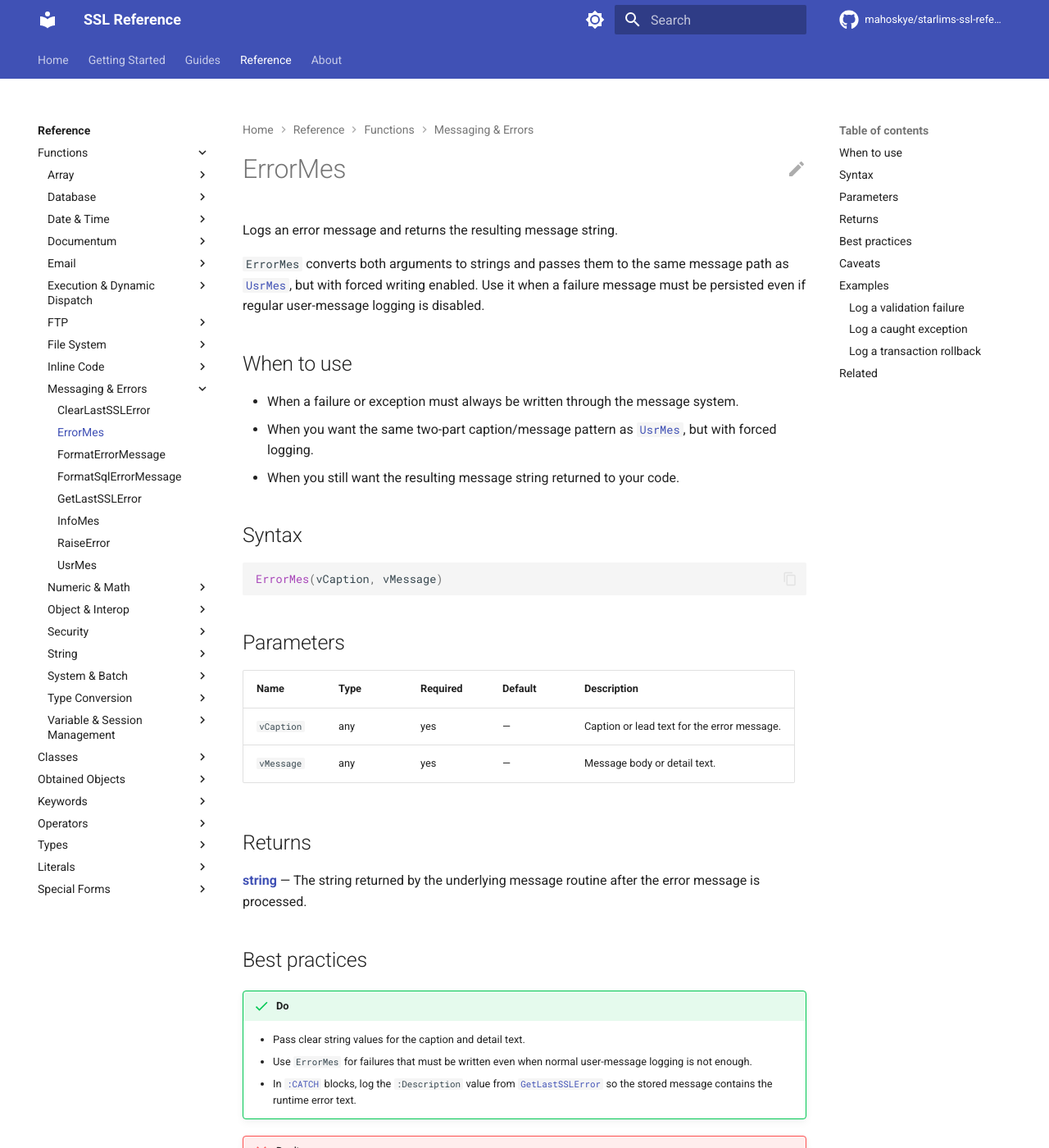
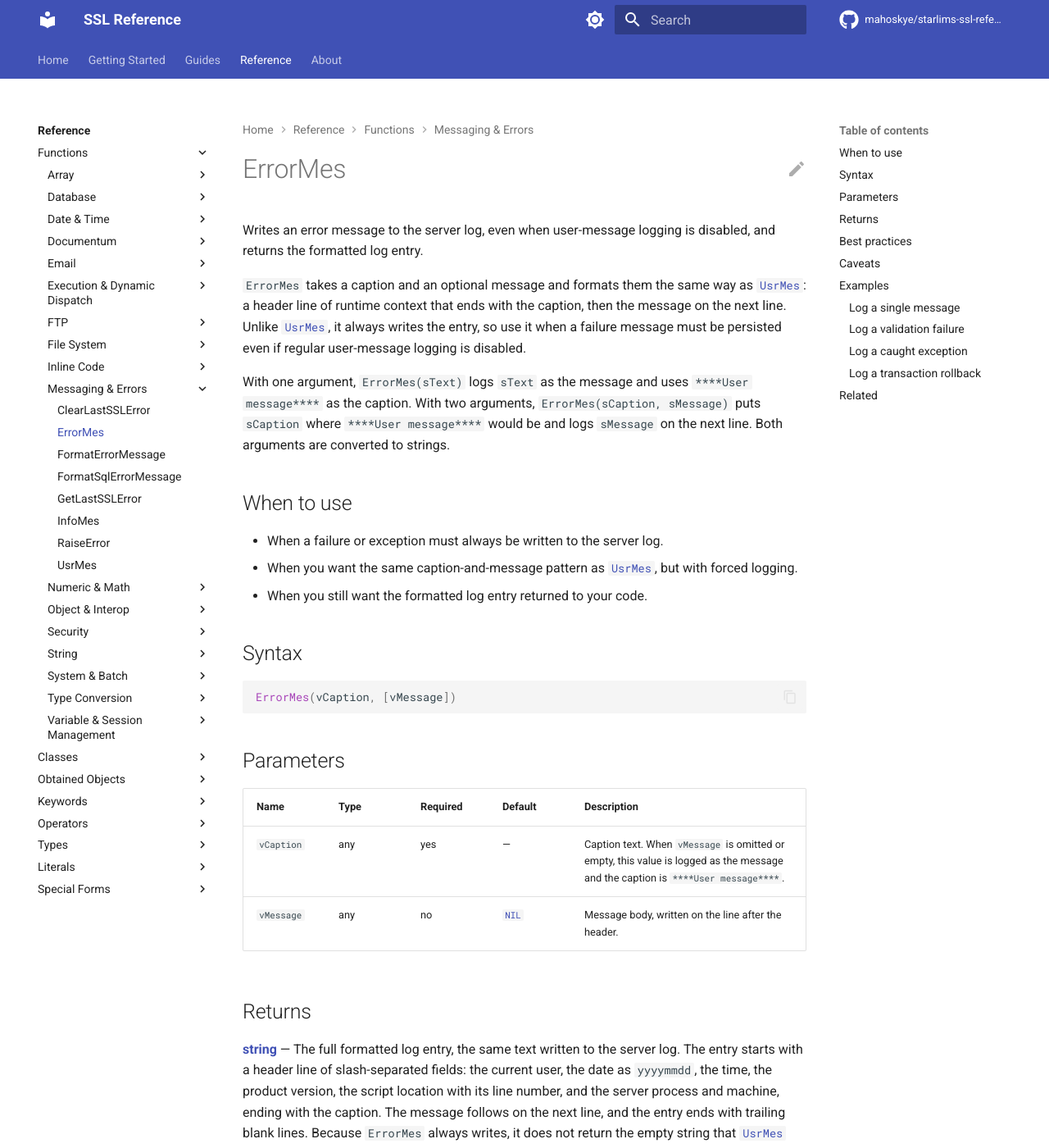
Before and after one commit to mahoskye/starlims-ssl-reference, an MkDocs documentation site: the page built from content/reference/functions/ErrorMes.md, in a window 1280 px wide and 1400 px high. Shown: the whole window at 82% size. Built offline with MkDocs 1.6.1 and Material for MkDocs 9.7.7, drawn with Linux system fonts in a browser that asks for light colours; plug-ins that fetch from the network failed and are left out; comment, search, counter and statistics services are not loaded; some of the changed text lies outside the part shown.

Commit message:
docs: ErrorMes second argument is optional, show real log entry shape (closes #90)
ErrorMes accepts one argument: the text is logged as the message under the
default ****User message**** caption. Mark vMessage optional, describe the
returned log entry (header line ending with the caption, message on the next
line), fix the example output blocks, and add a one-argument example. Align
the UsrMes caveat on the entry layout.

Co-Authored-By: Claude Opus 5.5 <noreply@anthropic.com>

````diff
--- a/content/reference/functions/ErrorMes.md
+++ b/content/reference/functions/ErrorMes.md
@@ -1,6 +1,6 @@
 ---
 title: "ErrorMes"
-summary: "Logs an error message and returns the resulting message string."
+summary: "Writes an error message to the server log, even when user-message logging is disabled, and returns the formatted log entry."
 id: ssl.function.errormes
 element_type: function
 doc_status: published
@@ -11,54 +11,92 @@ starlims:
 
 # ErrorMes
 
-Logs an error message and returns the resulting message string.
+Writes an error message to the server log, even when user-message logging is disabled, and returns the formatted log entry.
 
-`ErrorMes` converts both arguments to strings and passes them to the same message path as [`UsrMes`](UsrMes.md), but with forced writing enabled. Use it when a failure message must be persisted even if regular user-message logging is disabled.
+`ErrorMes` takes a caption and an optional message and formats them the same way as [`UsrMes`](UsrMes.md): a header line of runtime context that ends with the caption, then the message on the next line. Unlike [`UsrMes`](UsrMes.md), it always writes the entry, so use it when a failure message must be persisted even if regular user-message logging is disabled.
+
+With one argument, `ErrorMes(sText)` logs `sText` as the message and uses `****User message****` as the caption. With two arguments, `ErrorMes(sCaption, sMessage)` puts `sCaption` where `****User message****` would be and logs `sMessage` on the next line. Both arguments are converted to strings.
 
 ## When to use
 
-- When a failure or exception must always be written through the message system.
-- When you want the same two-part caption/message pattern as [`UsrMes`](UsrMes.md), but with forced logging.
-- When you still want the resulting message string returned to your code.
+- When a failure or exception must always be written to the server log.
+- When you want the same caption-and-message pattern as [`UsrMes`](UsrMes.md), but with forced logging.
+- When you still want the formatted log entry returned to your code.
 
 ## Syntax
 
 ```ssl
-ErrorMes(vCaption, vMessage)
+ErrorMes(vCaption, [vMessage])
 ```
 
 ## Parameters
 
 | Name | Type | Required | Default | Description |
 |------|------|----------|---------|-------------|
-| `vCaption` | any | yes | — | Caption or lead text for the error message. |
-| `vMessage` | any | yes | — | Message body or detail text. |
+| `vCaption` | any | yes | — | Caption text. When `vMessage` is omitted or empty, this value is logged as the message and the caption is `****User message****`. |
+| `vMessage` | any | no | [`NIL`](../literals/nil.md) | Message body, written on the line after the header. |
 
 ## Returns
 
-**[string](../types/string.md)** — The string returned by the underlying message routine after the error message is processed.
+**[string](../types/string.md)** — The full formatted log entry, the same text written to the server log. The entry starts with a header line of slash-separated fields: the current user, the date as `yyyymmdd`, the time, the product version, the script location with its line number, and the server process and machine, ending with the caption. The message follows on the next line, and the entry ends with trailing blank lines. Because `ErrorMes` always writes, it does not return the empty string that [`UsrMes`](UsrMes.md) returns when user-message logging is disabled.
+
+For a one-argument call such as `ErrorMes("Result upload failed")`, the entry has this shape:
+
+```text
+<user> / <yyyymmdd> / <hh:mm:ss> / <version> / ServerScript.<category>.<script>.<procedure>() line: <n> / <process> on <server> / ****User message****
+Result upload failed
+```
 
 ## Best practices
 
 !!! success "Do"
-    - Pass clear string values for the caption and detail text.
-    - Use `ErrorMes` for failures that must be written even when normal user-message logging is not enough.
+    - Pass a short, stable caption and the detail text as two arguments when you want to find the entry by caption in the server log.
+    - Use the one-argument form for a quick message when the default `****User message****` caption is acceptable.
+    - Use `ErrorMes` for failures that must be written even when normal user-message logging is disabled.
     - In [`:CATCH`](../keywords/CATCH.md) blocks, log the `:Description` value from [`GetLastSSLError`](GetLastSSLError.md) so the stored message contains the runtime error text.
 
 !!! failure "Don't"
     - Use `ErrorMes` for routine status updates or non-critical notices. Prefer [`UsrMes`](UsrMes.md) or [`InfoMes`](InfoMes.md) for non-error messaging.
     - Pass arrays or objects unless their string form is exactly what you want recorded.
-    - Rely on undocumented formatting details beyond the fact that it behaves like [`UsrMes`](UsrMes.md) with forced writing enabled.
+    - Parse fields out of the returned header. The user, time, version, script location, and process fields vary between calls and environments.
 
 ## Caveats
 
-- Additional formatting details are not documented, so rely on the returned string and the fact that the message is written.
+- The returned string is the whole log entry, not just the text you passed. Keep your own copy of the message text if later code needs it on its own.
 
 ## Examples
 
+### Log a single message
+
+Pass one argument when the default caption is enough. The text is logged on the line after the header, and the caption is `****User message****`.
+
+```ssl
+:PROCEDURE CheckInstrument;
+	:PARAMETERS sInstrumentID, bOnline;
+
+	:IF !bOnline;
+		ErrorMes("Instrument " + sInstrumentID + " is offline");
+
+		:RETURN .F.;
+	:ENDIF;
+
+	:RETURN .T.;
+:ENDPROC;
+
+/* Usage;
+DoProc("CheckInstrument", {"HPLC-02", .F.});
+```
+
+`ErrorMes` logs:
+
+```text
+<user> / <date> / <time> / … / ****User message****
+Instrument HPLC-02 is offline
+```
+
 ### Log a validation failure
 
-Log a simple validation error and keep the returned message string.
+Log a validation error with its own caption and return the formatted log entry.
 
 ```ssl
 :PROCEDURE ValidateResult;
@@ -82,7 +120,8 @@ DoProc("ValidateResult", {"S-001", ""});
 `ErrorMes` logs:
 
 ```text
-Validation Failed: Sample S-001 is missing a result value
+<user> / <date> / <time> / … / Validation Failed
+Sample S-001 is missing a result value
 ```
 
 ### Log a caught exception
@@ -118,7 +157,8 @@ DoProc("SaveResult", {"S-001", "Positive"});
 `ErrorMes` logs:
 
 ```text
-SaveResult failed: Sample S-001: <error description>
+<user> / <date> / <time> / … / SaveResult failed
+Sample S-001: <error description>
 ```
 
 ### Log a transaction rollback
````
Also changed, not shown: other parts of content/reference/functions/ErrorMes.md (+2 -1 lines), content/reference/functions/UsrMes.md (+1 -1 lines), 1 other file.
